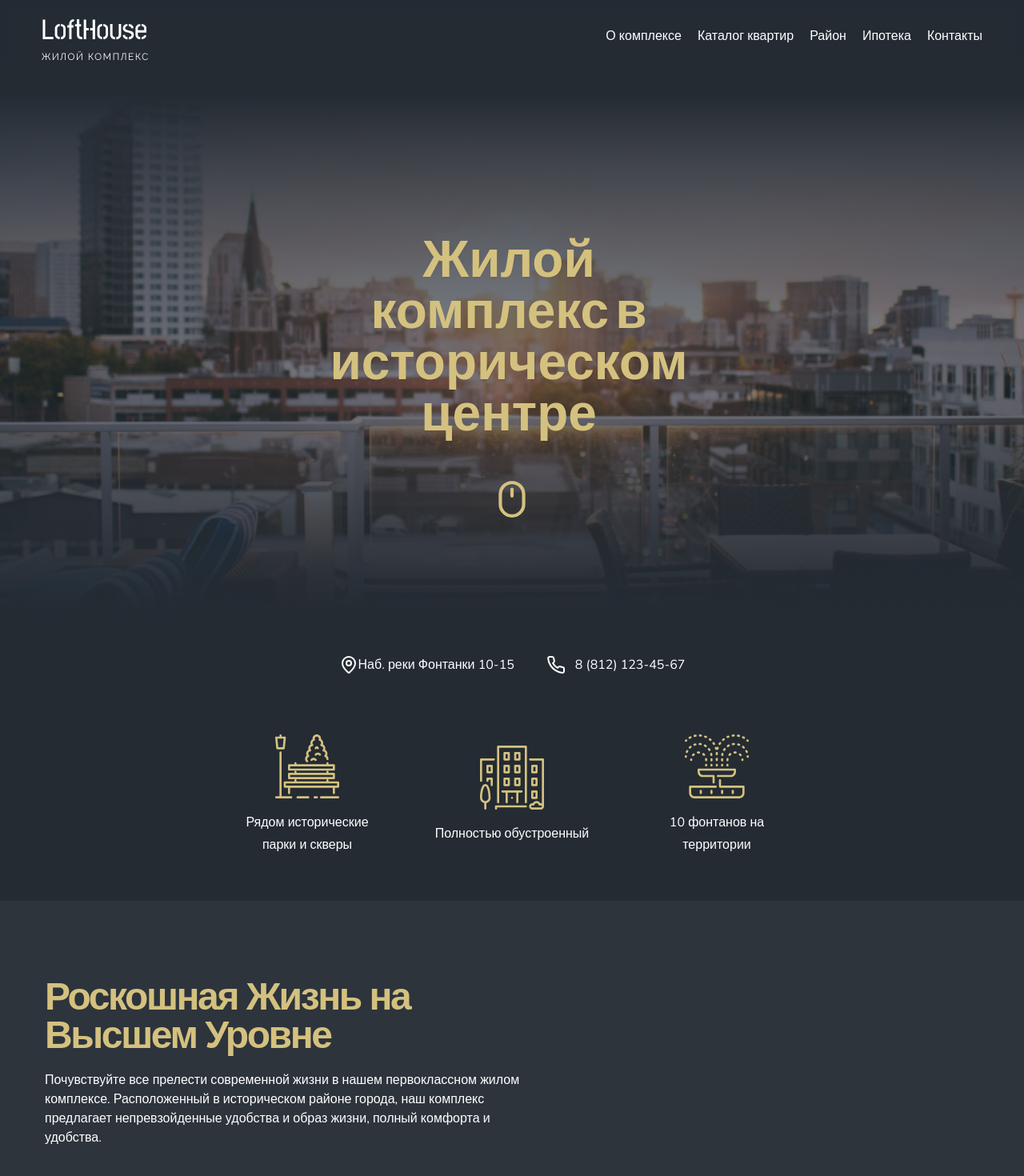
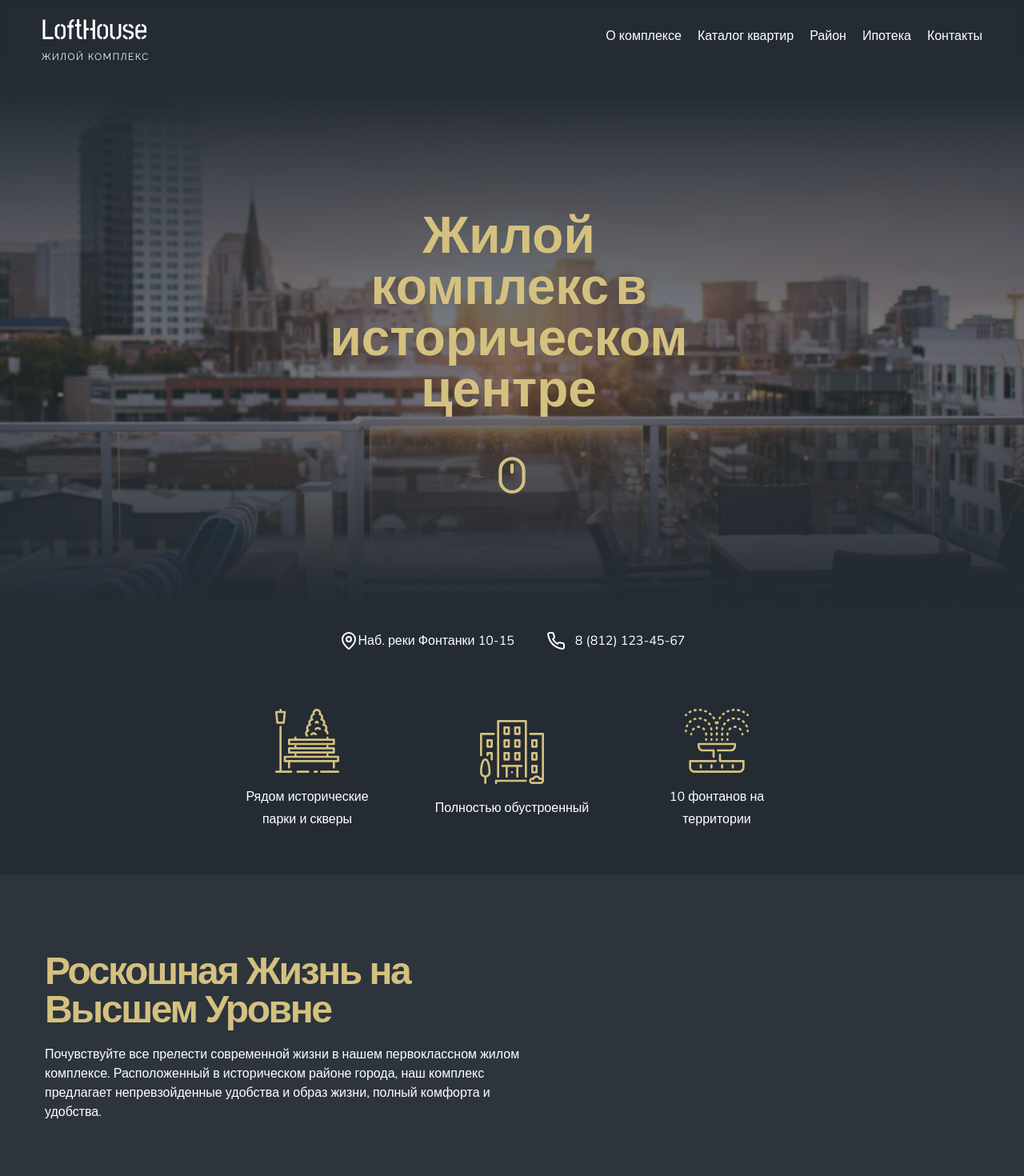
Before and after one commit to gurbanmamedov/loft-app, a React (Vite) app: page / in a window 1280 px wide. Shown: the top 1470 px of the page at 80% size. Built offline with nearby package versions, Linux system fonts and the light colour scheme.

Commit message:
fixed padding issues

```diff
--- a/src/components/About/AboutContent.tsx
+++ b/src/components/About/AboutContent.tsx
@@ -1,7 +1,7 @@
 import { LampFloorIcon, LocateIcon, LockIcon, ParkingMeterIcon, RecycleIcon, SpadeIcon } from "lucide-react";
 import NumbersTicker from "./NumbersTicker";
 
-export default function AboutContent() {
+const AboutContent = () => {
   return (
     <section>
       <div className="w-full py-12 md:pt-24">
@@ -91,3 +91,6 @@ export default function AboutContent() {
     </section>
   )
 }
+
+
+export default AboutContent
--- a/src/components/Benefits/Benefits.tsx
+++ b/src/components/Benefits/Benefits.tsx
@@ -3,7 +3,7 @@ import BenefitsList from './BenefitsList';
 
 const Benefits = () => {
     return (
-        <div className="container pt-8 pb-11 md:pt-9 md:pb-12 lg:pt-10 lg:pb-14 relative">
+        <div className="container pt-1 pb-11 md:pt-3 md:pb-12 lg:pt-2 lg:pb-14 relative">
             <div className="">
                 <BenefitsList />
             </div>
--- a/src/components/Cards/Cards.tsx
+++ b/src/components/Cards/Cards.tsx
@@ -14,6 +14,7 @@ const Cards = () => {
         </div>
         <div className="grid grid-cols-1 md:grid-cols-2  gap-6">
           <div className="rounded-lg overflow-hidden shadow-lg relative">
+            <picture></picture>
             <img
               src={apartment1}
               alt="Residence 1"
--- a/src/components/Hero/HeroTitle.tsx
+++ b/src/components/Hero/HeroTitle.tsx
@@ -4,7 +4,7 @@ import WordPullUp from '../magicui/word-pull-up';
 import { motion } from 'framer-motion'
 const HeroTitle = () => {
     return (
-        <div className="container flex justify-center pt-[180px]">
+        <div className="container flex justify-center pt-20 md:pt-8 lg:pt-[120px]">
             <div className="w-full max-w-[556px] flex items-center flex-col gap-5 text-center px-4">
                 <WordPullUp
                     words="Жилой комплекс в историческом центре"
```
